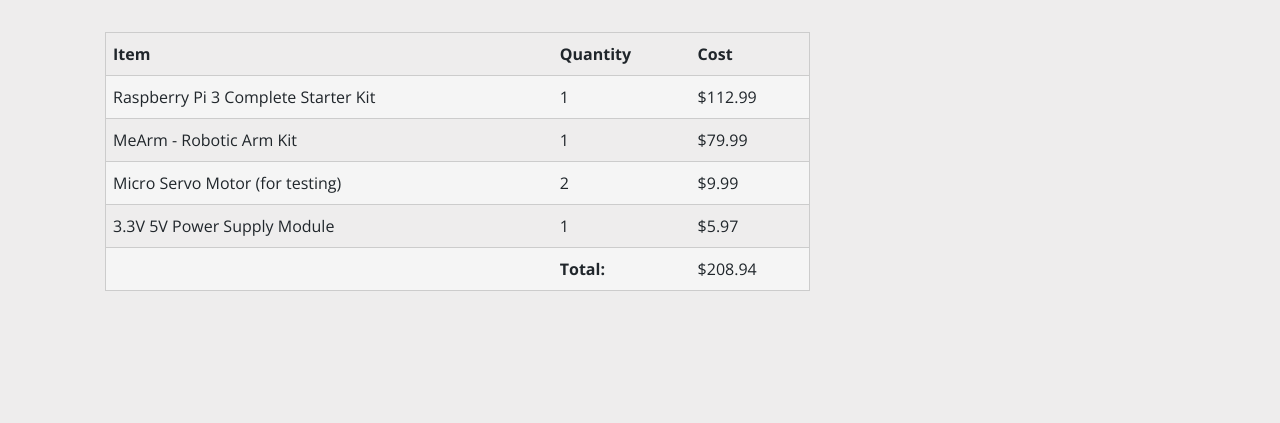
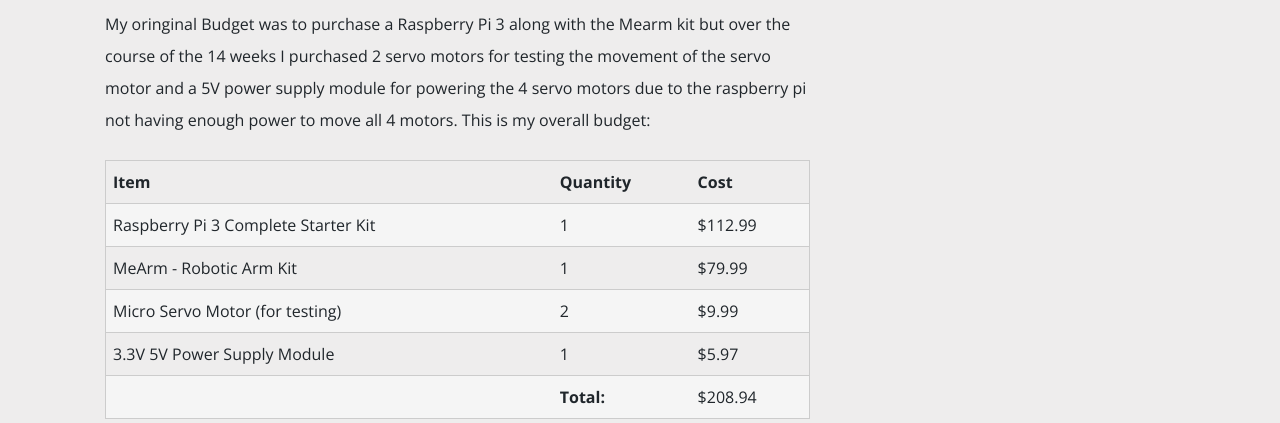
Before and after one commit to hennok09/hennok129.github.io, a plain HTML site: page build-instructions/index.html in a window 1280 px wide. Shown: the part 674-1097 px from the top of the page. Drawn offline with nearby package versions, Linux system fonts and the light colour scheme; files whose address does not match are found by name.

Commit message:
Update indexcontent.html

```diff
--- a/build-instructions/indexcontent.html
+++ b/build-instructions/indexcontent.html
@@ -15,6 +15,10 @@
   <SECTION ID="Bill of Materials/Budget">
   <H3>Bill of Materials/Budget</H3>
   <p>
+	  My oringinal Budget was to purchase a Raspberry Pi 3 along with the Mearm kit but over the course of the 14 weeks
+	  I purchased 2 servo motors for testing the movement of the servo motor and a 5V power supply module for powering the 4
+	  servo motors due to the raspberry pi not having enough power to move all 4 motors. This is my overall budget:
+
   		<table>
 		  <tr>
 		    <th>Item</th>
```
